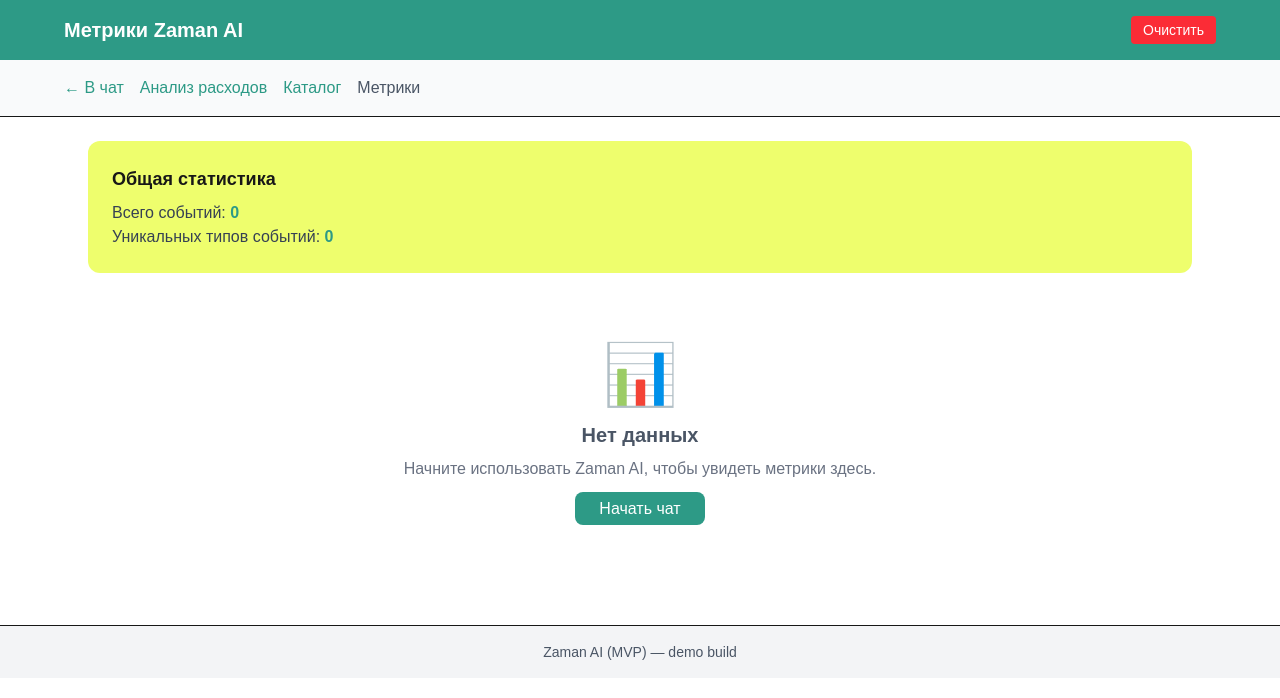
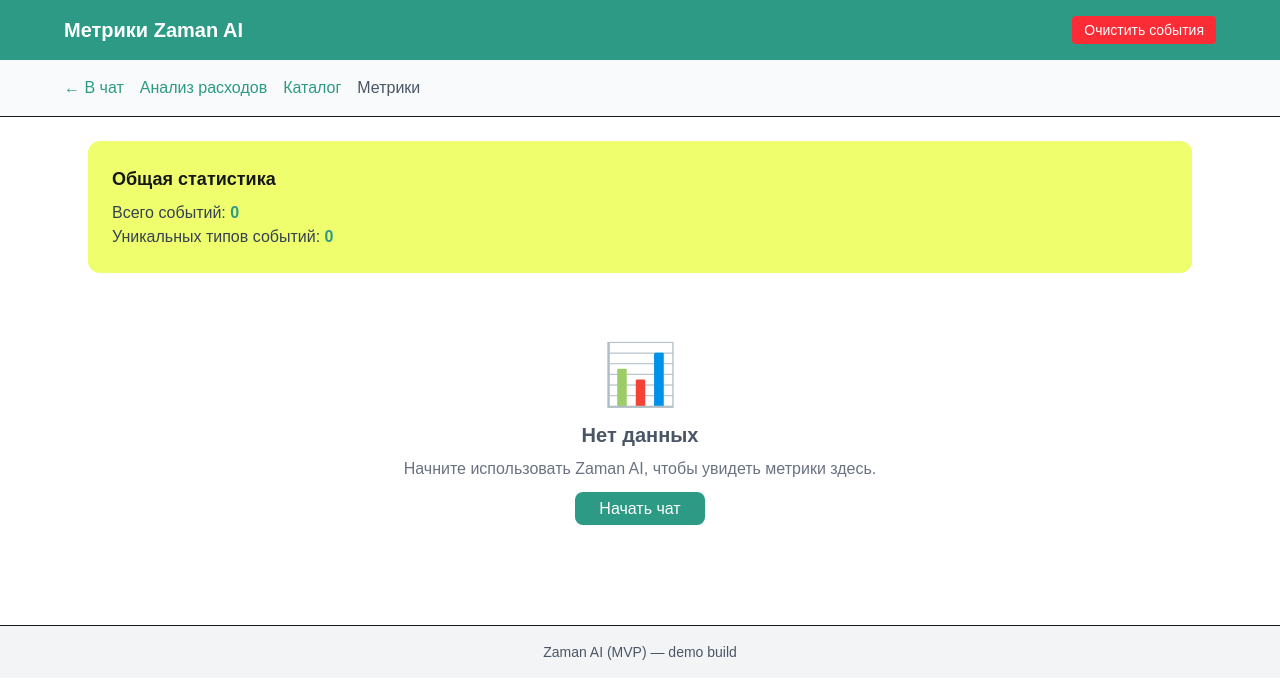
Before and after one commit to saidstrong/zaman-ai, a Next.js app: page /metrics in a window 1280 px wide. Shown: the top 698 px of the page. Built offline with nearby package versions, Linux system fonts and the light colour scheme.

Commit message:
feat: Update metrics page to show last 5 events and improve button text

```diff
--- a/src/app/metrics/page.tsx
+++ b/src/app/metrics/page.tsx
@@ -70,7 +70,7 @@
               onClick={clearMetrics}
               className="bg-red-500 hover:bg-red-600 text-white px-3 py-1 rounded text-sm transition-colors"
             >
-              Очистить
+              Очистить события
             </button>
           </div>
         </div>
@@ -131,7 +131,7 @@
                 Последние события:
               </div>
               <div className="space-y-1 mt-1">
-                {stats.events.slice(-3).map((event, index) => (
+                {stats.events.slice(-5).map((event, index) => (
                   <div key={index} className="text-xs text-gray-500 truncate">
                     {new Date(event.t).toLocaleString('ru-RU', {
                       month: 'short',
```
